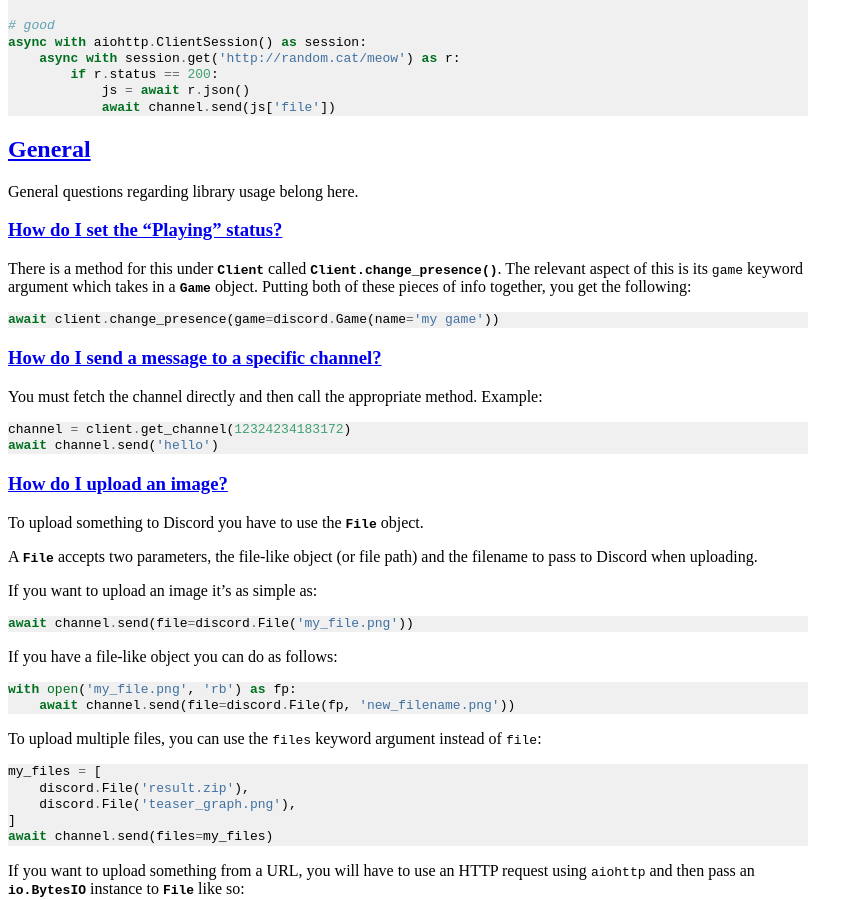
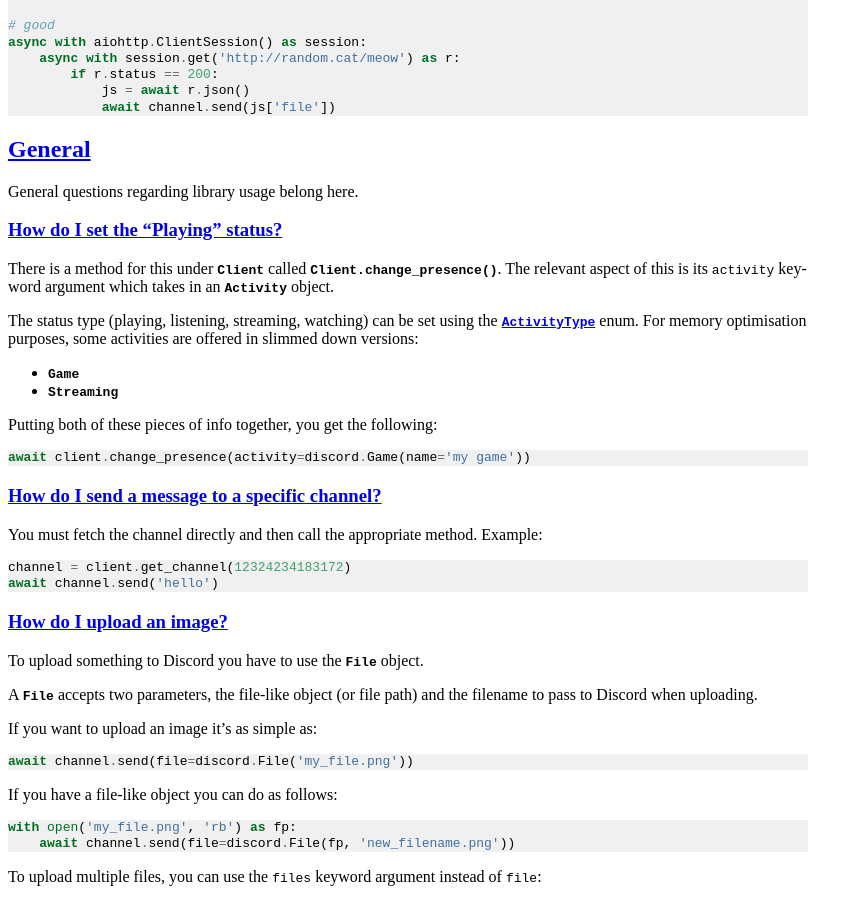
Before and after one commit to Rapptz/discord.py, a Sphinx documentation site: the page built from docs/faq.rst, in a window 1280 px wide and 900 px high, scrolled down 1322 px. Shown: the whole window, without its empty margins (0-863 px from the left). Built offline with Sphinx 7.4.7, drawn with Linux system fonts in a browser that asks for light colours.

Commit message:
Update set "Playing" status FAQ

```diff
--- a/docs/faq.rst
+++ b/docs/faq.rst
@@ -74,11 +74,18 @@ General questions regarding library usage belong here.
 How do I set the "Playing" status?
 ~~~~~~~~~~~~~~~~~~~~~~~~~~~~~~~~~~~~
 
-There is a method for this under :class:`Client` called :meth:`Client.change_presence`. The relevant aspect of this is its
-``game`` keyword argument which takes in a :class:`Game` object. Putting both of these pieces of info together, you get the
-following: ::
+There is a method for this under :class:`Client` called :meth:`Client.change_presence`.
+The relevant aspect of this is its ``activity`` keyword argument which takes in an :class:`Activity` object.
 
-    await client.change_presence(game=discord.Game(name='my game'))
+The status type (playing, listening, streaming, watching) can be set using the :class:`ActivityType` enum.
+For memory optimisation purposes, some activities are offered in slimmed down versions:
+
+- :class:`Game`
+- :class:`Streaming`
+
+Putting both of these pieces of info together, you get the following: ::
+
+    await client.change_presence(activity=discord.Game(name='my game'))
 
 How do I send a message to a specific channel?
 ~~~~~~~~~~~~~~~~~~~~~~~~~~~~~~~~~~~~~~~~~~~~~~~~
```
